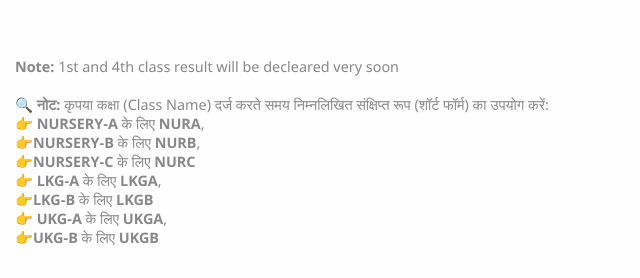
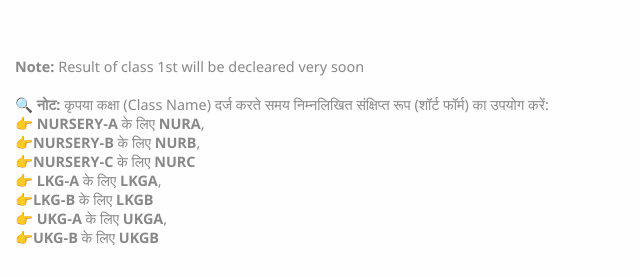
Before and after one commit to Tanfeez305204/StarPublicSchool.edu, a website: page public/result.html in a window 1280 px wide. Shown: the part 340-618 px from the top of the page, 0-640 px from the left. Drawn offline with nearby package versions, Linux system fonts and the light colour scheme.

```diff
--- a/public/result.html
+++ b/public/result.html
@@ -356,7 +356,7 @@
       <button type="submit">Get Result</button>
     </form>
     <p style="font-size: 0.9em; color: #888; margin-top: 60px;text-align: left;">
-      <strong>Note:</strong> 1st and 4th class result will be decleared very soon <br>
+      <strong>Note:</strong> Result of class 1st will be decleared very soon <br>
       <br>
   🔍 <strong>नोट:</strong> कृपया कक्षा (Class Name) दर्ज करते समय निम्नलिखित संक्षिप्त रूप (शॉर्ट फॉर्म) का उपयोग करें:<br />
   👉 <strong>NURSERY-A</strong> के लिए <strong>NURA</strong>, <br>👉<strong>NURSERY-B</strong> के लिए <strong>NURB</strong>,<br>👉<strong>NURSERY-C</strong> के लिए <strong>NURC</strong><br />
```
